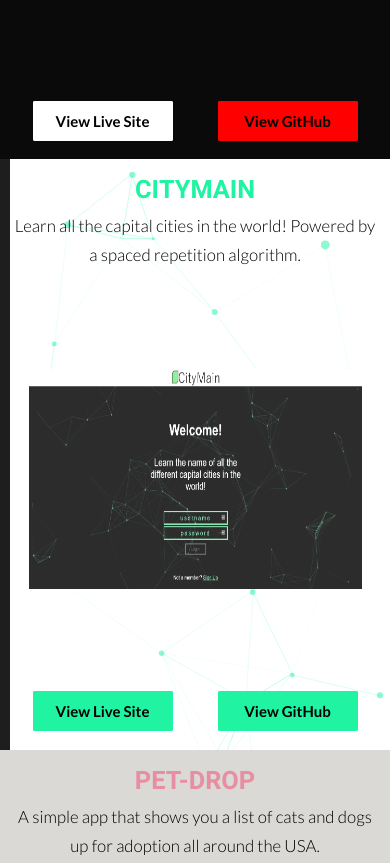
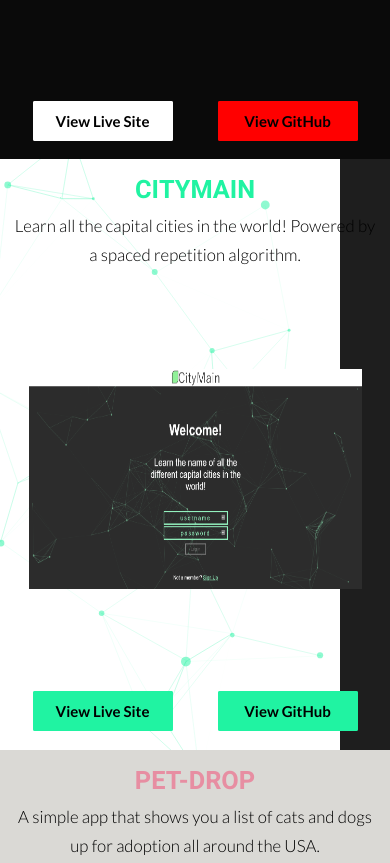
Before and after one commit to Joe-Pena/joepena.io--old, a website: page index.html in a window 390 px wide. Shown: the part 3048-3911 px from the top of the page. Drawn offline with Linux system fonts and the light colour scheme.

Commit message:
Citymain bg, following commits will be to fix wallpaper in actual iphone

```diff
--- a/sass/main.scss
+++ b/sass/main.scss
@@ -978,7 +978,7 @@ body {
   .particles-js-canvas-el {
     height: 80vh;
     width: 100%;
-    margin: -1rem;
+    left: 0;
     right: 0;
   }
 }
```
Also changed, not shown: styles.css.
